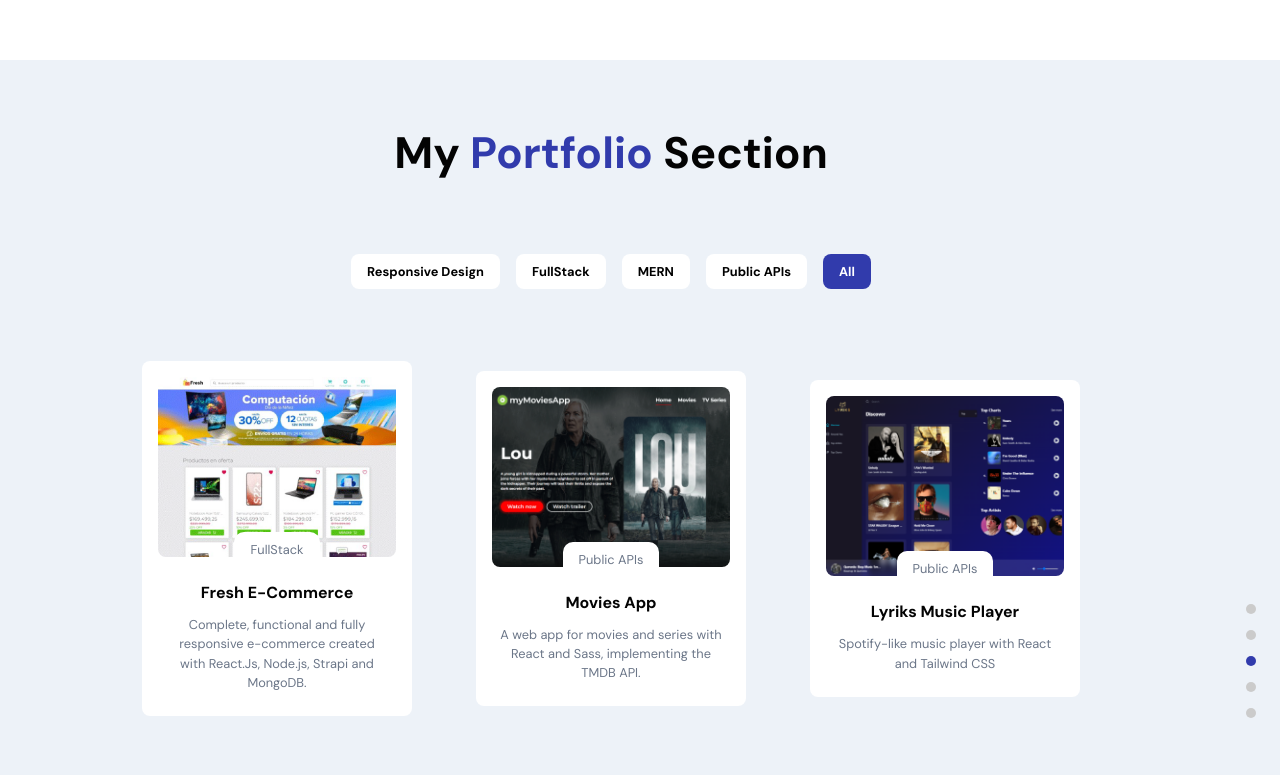
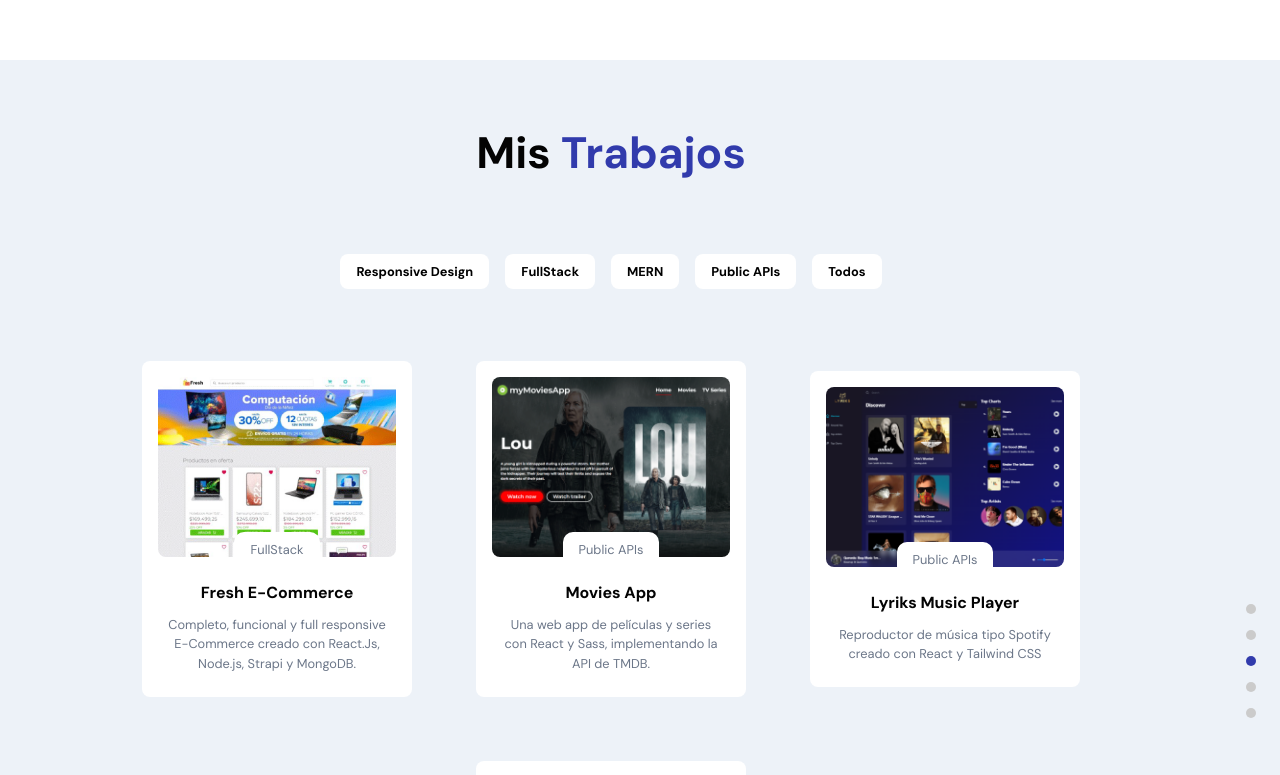
Before and after one commit to UzielPatron/portfolio_react, a React (Vite) app: page / in a window 1280 px wide. Shown: the part 1540-2315 px from the top of the page. Built offline with nearby package versions, Linux system fonts and the light colour scheme.

Commit message:
work section updated

```diff
--- a/src/constants/work.js
+++ b/src/constants/work.js
@@ -6,35 +6,35 @@ import calendar from '../assets/project4.png';
 const work = [
   {
     name: 'Fresh E-Commerce',
-    description: 'Complete, functional and fully responsive e-commerce created with React.Js, Node.js, Strapi and MongoDB.',
+    description: 'Completo, funcional y full responsive E-Commerce creado con React.Js, Node.js, Strapi y MongoDB.',
     imgUrl: fresh,
     projectLink: 'https://fresh-e-commerce.netlify.app/',
     codeLink: 'https://github.com/UzielPatron/fresh-e-commerce-reactjs',
-    tags: [ 'FullStack', 'Responsive Design', 'All' ],
+    tags: [ 'FullStack', 'Responsive Design', 'Todos' ],
   },
   {
     name: 'Movies App',
-    description: 'A web app for movies and series with React and Sass, implementing the TMDB API.',
+    description: 'Una web app de películas y series con React y Sass, implementando la API de TMDB.',
     imgUrl: movies,
     projectLink: 'https://moviesapp-uzielpatron.netlify.app/',
     codeLink: 'https://github.com/UzielPatron/react-movie',
-    tags: [ 'Public APIs', 'Responsive Design', 'All'  ],
+    tags: [ 'Public APIs', 'Responsive Design', 'Todos'  ],
   },
   {
     name: 'Lyriks Music Player',
-    description: 'Spotify-like music player with React and Tailwind CSS',
+    description: 'Reproductor de música tipo Spotify creado con React y Tailwind CSS',
     imgUrl: lyriks,
     projectLink: 'https://lyriks-app-uzielpatron.netlify.app/',
     codeLink: 'https://github.com/UzielPatron/lyriks-music-player',
-    tags: [ 'Public APIs', 'Responsive Design', 'All'  ],
+    tags: [ 'Public APIs', 'Responsive Design', 'Todos'  ],
   },
   {
     name: 'MERN Calendar',
-    description: 'Calendar application built with React, Node.js, Express and MongoDB',
+    description: 'Aplicación de calendario construida con React, Node.js, Express y MongoDB',
     imgUrl: calendar,
     projectLink: 'https://my-mern-calendar-back-end.herokuapp.com/',
     codeLink: 'https://github.com/UzielPatron',
-    tags: [ 'MERN', 'FullStack', 'All' ],
+    tags: [ 'MERN', 'FullStack', 'Todos' ],
   },
 ]
 
--- a/src/container/Work/Work.jsx
+++ b/src/container/Work/Work.jsx
@@ -34,13 +34,13 @@ const Work = () => {
   return (
     <>
       <h2 className="head-text">
-        My
-        <span> Portfolio </span>
-        Section
+        Mis
+        <span> Trabajos </span>
+
       </h2>
 
       <div className='app__work-filter'>
-        {['Responsive Design', 'FullStack', 'MERN', 'Public APIs', 'All'].map( (item, idx) => (
+        {['Responsive Design', 'FullStack', 'MERN', 'Public APIs', 'Todos'].map( (item, idx) => (
           <div
             key={ idx }
             onClick={ () => handleWorkFilter(item) }
@@ -58,7 +58,8 @@ const Work = () => {
       >
         {
           filterWork.map( (work, idx) => (
-            <div key={ idx } className='app__work-item app__flex'>
+            <a href={work.projectLink}
+            target='_blank' key={ idx } className='app__work-item app__flex'>
               <div className='app__work-img app__flex'>
                 <img src={ work.imgUrl } alt={ work.name } />
 
@@ -108,7 +109,7 @@ const Work = () => {
                 </div>
 
               </div>
-            </div>
+            </a>
           ) )
         }
       </motion.div>
```
